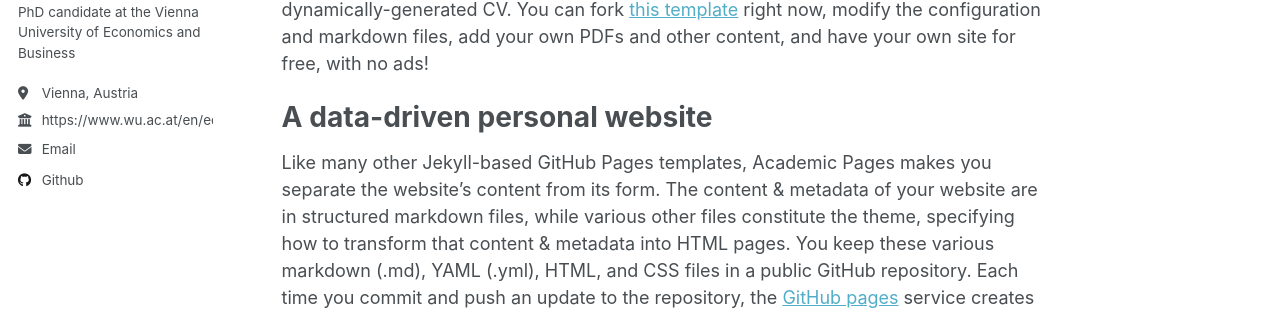
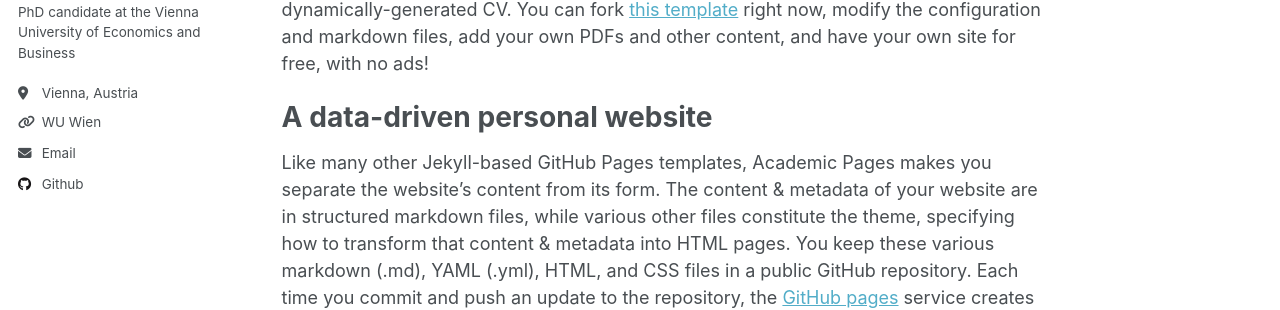
Before and after one commit to fscarazzato/fscarazzato.github.io, a Jekyll site: the page built from _pages/about.md, in a window 1280 px wide. Shown: the part 342-652 px from the top of the page. Built offline with Jekyll 4.4.1, drawn with Linux system fonts in a browser that asks for light colours.

Commit message:
overlap employer and website

```diff
--- a/_config.yml
+++ b/_config.yml
@@ -26,8 +26,8 @@ author:
   pronouns         : # example: "she/her"
   bio              : "PhD candidate at the Vienna University of Economics and Business"
   location         : "Vienna, Austria"
-  employer         : "https://www.wu.ac.at/en/economics/people/scarazzato-f/"
-  uri              : #"https://www.wu.ac.at/en/economics/people/scarazzato-f/"
+  employer         : "WU Wien"
+  uri              : "https://www.wu.ac.at/en/economics/people/scarazzato-f/"
   email            : "francesco.scarazzato@wu.ac.at"
 
   # Academic websites
--- a/_includes/author-profile.html
+++ b/_includes/author-profile.html
@@ -27,11 +27,11 @@
       {% if author.location %}
         <li class="author__desktop"><i class="fa-solid fa-location-dot icon-pad-right" aria-hidden="true"></i>{{ author.location }}</li>
       {% endif %}
-      {% if author.employer %}
+      <!--{% if author.employer %}
         <li class="author__desktop"><i class="fas fa-fw fa-building-columns icon-pad-right" aria-hidden="true"></i>{{ author.employer }}</li>
-      {% endif %}
+      {% endif %}-->
       {% if author.uri %}
-        <li><a href="{{ author.uri }}"><i class="fas fa-fw fa-link icon-pad-right" aria-hidden="true"></i>{{ site.data.ui-text[site.locale].website_label | default: "Website" }}</a></li>
+        <li><a href="{{ author.uri }}"><i class="fas fa-fw fa-link icon-pad-right" aria-hidden="true"></i>{{ author.employer | default: "Website" }}</a></li>
       {% endif %}
       {% if author.email %}
         <li><a href="mailto:{{ author.email }}"><i class="fas fa-fw fa-envelope icon-pad-right" aria-hidden="true"></i>{{ site.data.ui-text[site.locale].email_label | default: "Email" }}</a></li>
```
